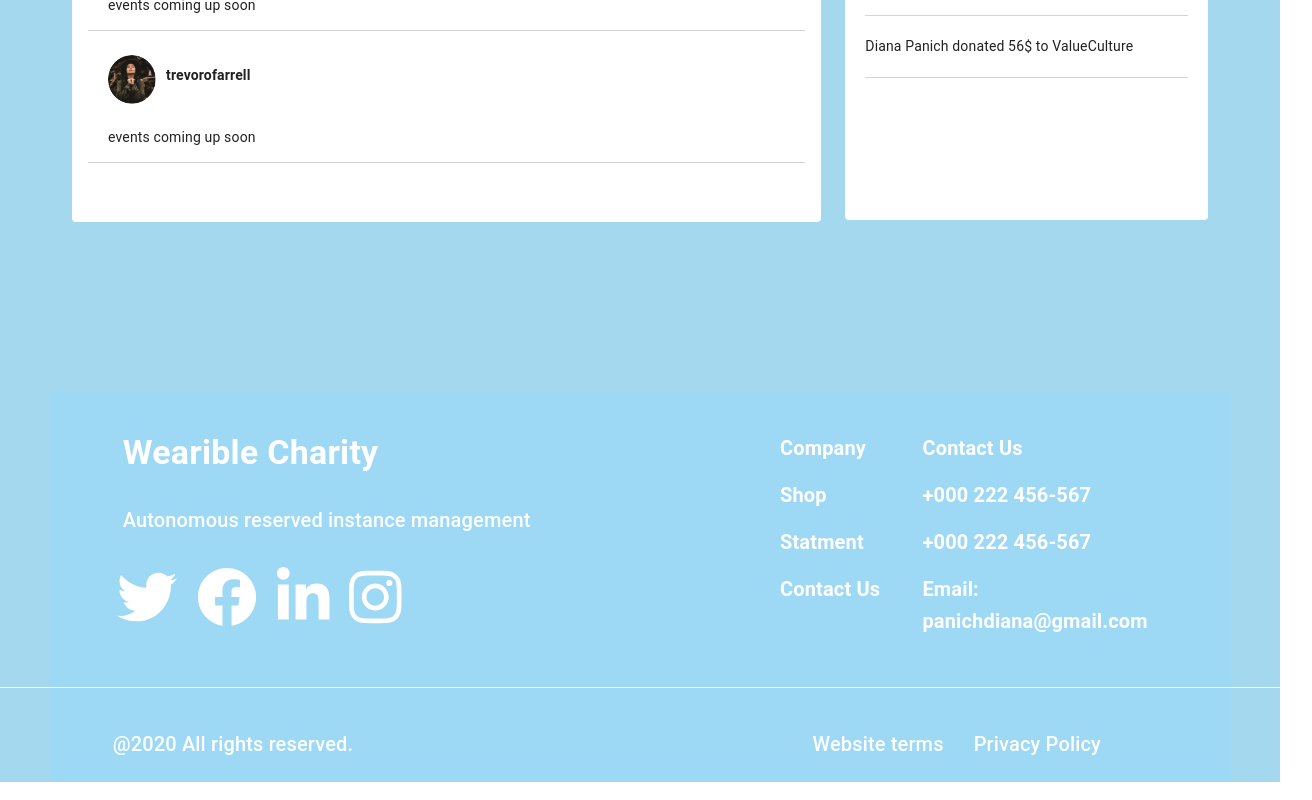
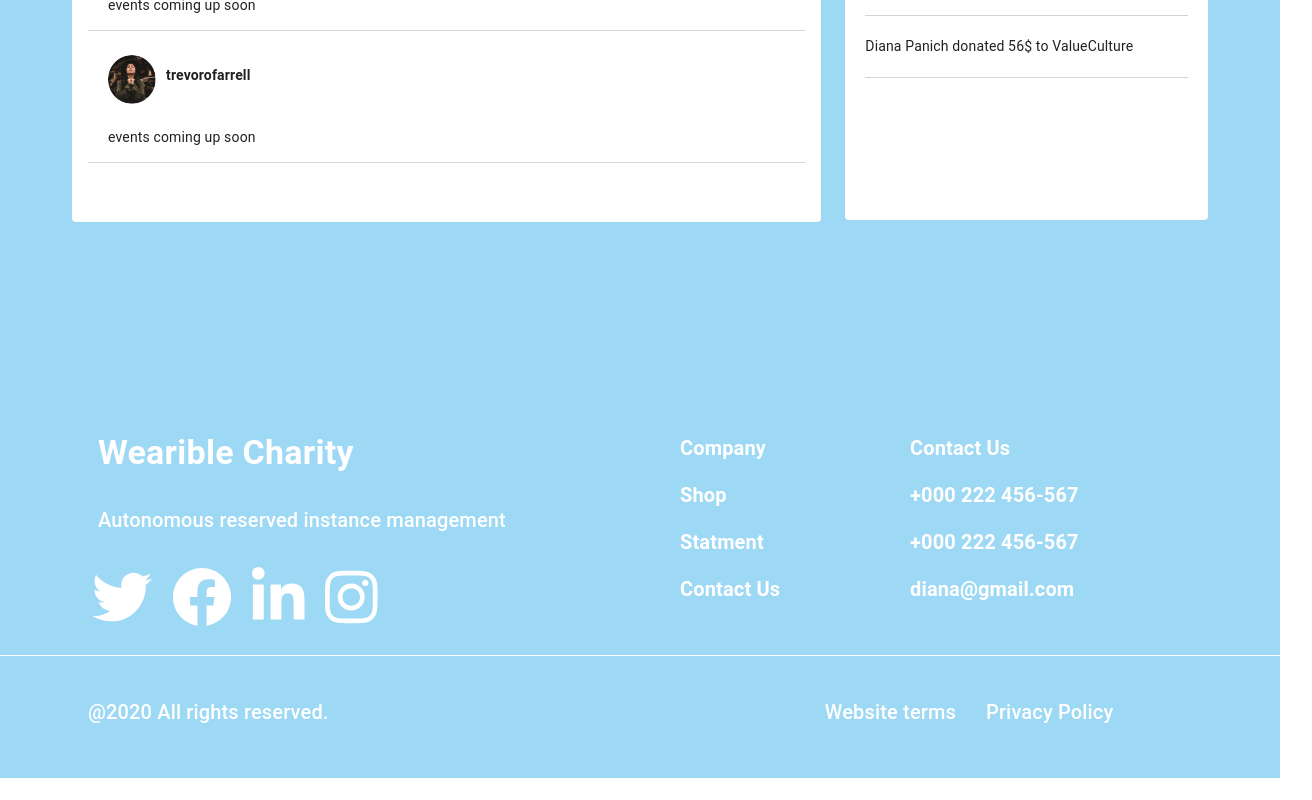
Before and after one commit to trevor-ofarrell/nextjs-test, a Next.js app in the folder save_diana/: page /profile in a window 1280 px wide. Shown: the part 696-1496 px from the top of the page, 1312 px wide, since content can reach past the window. After the commit the page ends 1474 px from the top, so only its background shows below. Built offline with nearby package versions, Linux system fonts and the light colour scheme.

Commit message:
working on making components mobile responsive

```diff
--- a/save_diana/src/components/footer.js
+++ b/save_diana/src/components/footer.js
@@ -12,8 +12,8 @@ import {
 const StyledBoxBlue = withStyles({
     root: {
       background: "#9dd8f4",
-      maxWidth: "96%",
-      height: "6.5em",
+      maxWidth: "100%",
+      height: "auto",
       display: "block",
       textAlign: "center",
       position: "relative",
@@ -30,8 +30,8 @@ const StyledBoxBlue = withStyles({
     return(
 
         <StyledBoxBlue>
-            <Grid container spacing={10} style={{ textAlign: 'left', marginTop: '2em'}}>
-                <Grid item xs={6}>
+            <Grid container spacing={10} style={{ textAlign: 'left', marginTop: '2em', marginBottom: '50px'}}>
+                <Grid item sm={6} xs={12}>
                     <Typography variant='h4' component='h2' style={{ fontWeight: 'bold', marginLeft: '50px', paddingBottom: '30px'}}>
                         Wearible Charity
                     </Typography>
@@ -54,9 +54,9 @@ const StyledBoxBlue = withStyles({
                         </a>
                     </Container>
                 </Grid>
-                <Grid item xs={6}>
-                    <Grid container spacing={0} style={{ textAlign: 'left', paddingBottom: '50px', paddingLeft: '100px', fontFamily: 'poppins' }}>
-                        <Grid item xs={4} style={{ textAlign: 'left' }}>
+                <Grid item sm={6} xs={12}>
+                    <Grid container spacing={0} style={{ textAlign: 'left', paddingBottom: '50px', paddingLeft: '0px', fontFamily: 'poppins' }}>
+                        <Grid item xs={5} style={{ textAlign: 'left' }}>
                             <Typography variant='h6' component='p' style={{fontWeight: 'bold', paddingBottom: '15px'}}>
                                 Company
                             </Typography>
@@ -70,7 +70,7 @@ const StyledBoxBlue = withStyles({
                                 Contact Us
                             </Typography>
                         </Grid>
-                        <Grid item xs={6}>
+                        <Grid item xs={7}>
                         <Typography  variant='h6' component='p' style={{fontWeight: 'bold', paddingBottom: '15px'}}>
                                 Contact Us
                             </Typography>
@@ -81,23 +81,23 @@ const StyledBoxBlue = withStyles({
                                 +000 222 456-567
                             </Typography>
                             <Typography variant='h6' component='p' style={{fontWeight: 'bold'}}>
-                                Email: panichdiana@gmail.com
+                                diana@gmail.com
                             </Typography>
                         </Grid>
                     </Grid>
                 </Grid>
                     <Grid container spacing={10} style={{ paddingLeft: '80px', textAlign: 'right', borderTop: "1px solid #FFFFFF" }}>
-                        <Grid item xs={6} style={{ textAlign: 'left' }}>
+                        <Grid item sm={6} xs={12} style={{ textAlign: 'left' }}>
                             <Typography variant='h6' component='p'>
                                 @2020 All rights reserved.
                             </Typography>
                         </Grid>
-                        <Grid item xs={3} style={{ textAlign: 'right' }}>
+                        <Grid item sm={3}  xs={6} style={{ textAlign: 'right' }}>
                             <Typography variant='h6' component='p' style={{ marginLeft: '-50px' }}>
                                 Website terms
                             </Typography>
                         </Grid>
-                        <Grid item xs={3} style={{ textAlign: 'left' }}>
+                        <Grid item sm={3} xs={6} style={{ textAlign: 'left' }}>
                             <Typography variant='h6' component='p' style={{ marginLeft: '-50px' }}>
                                 Privacy Policy
                             </Typography>
--- a/save_diana/src/components/homeCta.js
+++ b/save_diana/src/components/homeCta.js
@@ -41,7 +41,7 @@ export default function homeCta() {
         <Container className={classes.root}>
             <Grid container spacing={0} style={{ marginTop: '60px', marginBottom: '-55px' }}>
                 <Grid item xs={6}>
-                    <a href="#mishstate" style={{marginLeft: "60px", marginBottom: '10px' , textDecoration: 'none', color: 'white'}}>MISSION STATMENT</a>
+                    <a href="#statement" style={{marginLeft: "60px", marginBottom: '10px' , textDecoration: 'none', color: 'white'}}>MISSION STATMENT</a>
                 </Grid>
                 <Grid item xs={6}>
                     <a href="#shop" style={{marginLeft: "60px", textDecoration: 'none', color: 'white'}}>CLICK TO SHOP</a>
--- a/save_diana/src/components/missionStatment.js
+++ b/save_diana/src/components/missionStatment.js
@@ -27,7 +27,7 @@ const StyledBoxBlueBottom = withStyles({
 export default function MissionStatement() {
   return (
     <StyledBoxBlueBottom
-      id="mishstate"
+      id="statement"
       style={{ paddingBottom: "6em", paddingTop: "3em" }}
     >
       <Container
--- a/save_diana/src/components/userGrid.js
+++ b/save_diana/src/components/userGrid.js
@@ -18,6 +18,7 @@ import Donations from '../components/donations';
 const useStyles = makeStyles((theme) => ({
   root: {
     flexGrow: 1,
+    maxWidth: "100%",
   },
   paper: {
     padding: theme.spacing(2),
@@ -36,10 +37,10 @@ export default function CenteredGrid() {
         <Grid item sm={8} xs={12}>
          <Paper elevation={0}>
          <Grid container spacing={0}>
-          <Grid item xs={6} style={{ marginLeft: '20px', marginTop: '15px' }}>
+          <Grid item sm={6} xs={12} style={{ marginLeft: '20px', marginTop: '15px' }}>
             <UserPanel />
           </Grid>
-          <Grid item xs={5}>
+          <Grid item sm={5} xs={12}>
             <Card elevation={0} style={{ marginTop: '50px', marginLeft: '120px',  overflow: 'hidden' }}>
                 <Followers />
             </Card>
--- a/save_diana/src/pages/charity.js
+++ b/save_diana/src/pages/charity.js
@@ -11,7 +11,7 @@ import Footer from '../components/footer';
 
 const WrapperBox = withStyles({
   root: {
-    background: "#a4d8ef",
+    background: "#9dd8f4",
     width: "100%",
     height: "100%",
     display: "table",
@@ -21,14 +21,12 @@ const WrapperBox = withStyles({
 
 const StyledBoxBlue = withStyles({
   root: {
-    background: "#a4d8ef",
+    background: "#9dd8f4",
     width: "100%",
-    minWidth: "100%",
     height: "100%",
     display: "flex",
     justifyContent: "center",
     alignItems: "center",
-    marginLeft: "0px",
     color: "white",
     fontSize: "60px",
     fontFamily: "Arial, Helvetica, sans-serif",
--- a/save_diana/src/pages/profile.js
+++ b/save_diana/src/pages/profile.js
@@ -18,10 +18,9 @@ import Footer from '../components/footer';
 
 const WrapperBox = withStyles({
   root: {
-    background: "#a4d8ef",
+    background: "#9dd8f4",
     width: "100%",
-    maxHeight: "100%",
-    minHeight: "100%",
+    height: "100%",
     display: "table",
     zIndex: "unset",
   },
@@ -29,15 +28,12 @@ const WrapperBox = withStyles({
 
 const StyledBoxBlue = withStyles({
   root: {
-    background: "#a4d8ef",
+    background: "#9dd8f4",
     width: "100%",
-    minWidth: "100%",
-    maxHeight: "100%",
-    minHeight: "100%",
+    height: "100%",
     display: "flex",
     justifyContent: "center",
     alignItems: "center",
-    marginLeft: "0px",
     color: "white",
     fontSize: "60px",
     fontFamily: "Arial, Helvetica, sans-serif",
@@ -48,7 +44,7 @@ export default function Profile() {
   return (
     <WrapperBox maxWidth="fixed">
       <ProfileNavBar />
-      <StyledBoxBlue style={{ paddingTop: "30px", paddingBottom: "50px" }}>
+      <StyledBoxBlue maxWidth="fixed" style={{ paddingTop: "30px", paddingBottom: "50px" }} >
         <UserGrid />
       </StyledBoxBlue>
       <Footer />
```
